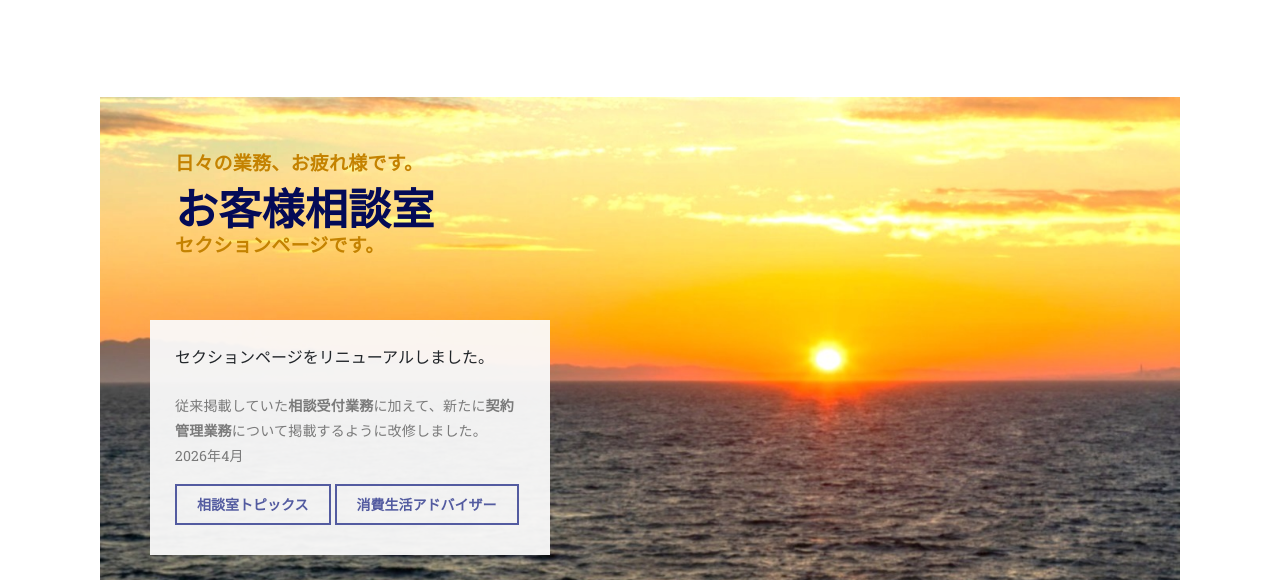
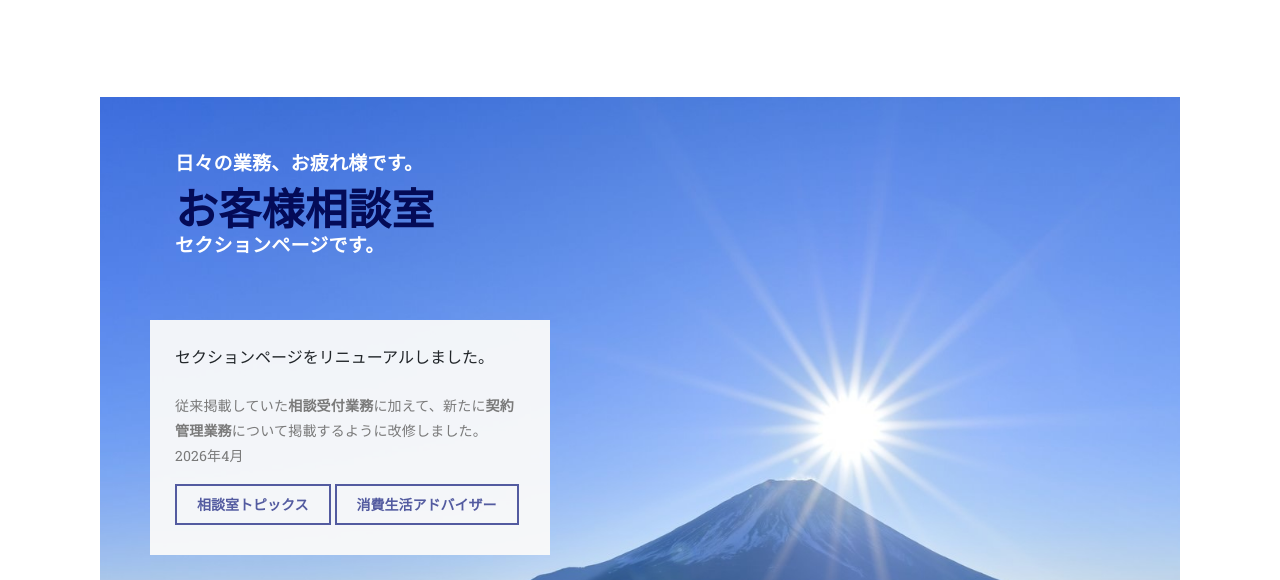
Before and after one commit to takahashi21277/intra_sample1-1, a plain HTML site: page index.html in a window 1280 px wide. Shown: the part 103-683 px from the top of the page. Drawn offline with Linux system fonts and the light colour scheme.

Commit message:
Add files via upload

```diff
--- a/assets/css/templatemo-style.css
+++ b/assets/css/templatemo-style.css
@@ -68,7 +68,7 @@ h4 {
 h5 {
 	font-size: 19px;
 	font-weight: 600;
-	color: rgb(196, 130, 0);
+	color: rgb(255, 255, 255);
 	letter-spacing: 0.25px;
 }
 img {
@@ -148,7 +148,7 @@ section {
 	padding-right: 0px;
 }
 .main-banner .banner-content {
-	background-image: url(../images/sky_bg7-2.JPG);
+	background-image: url(../images/Diamond-fuji-01.JPG);
 	background-size: cover;
 	background-repeat: no-repeat;
 }
```
Also changed, not shown: assets/images/Diamond-fuji-01.JPG (added), assets/images/Diamond-fuji.jpg (added), assets/images/sky_bg1-1.jpg, assets/images/sunflower-01.JPG (added), assets/images/sunflower.jpeg (added), 1 other file.
